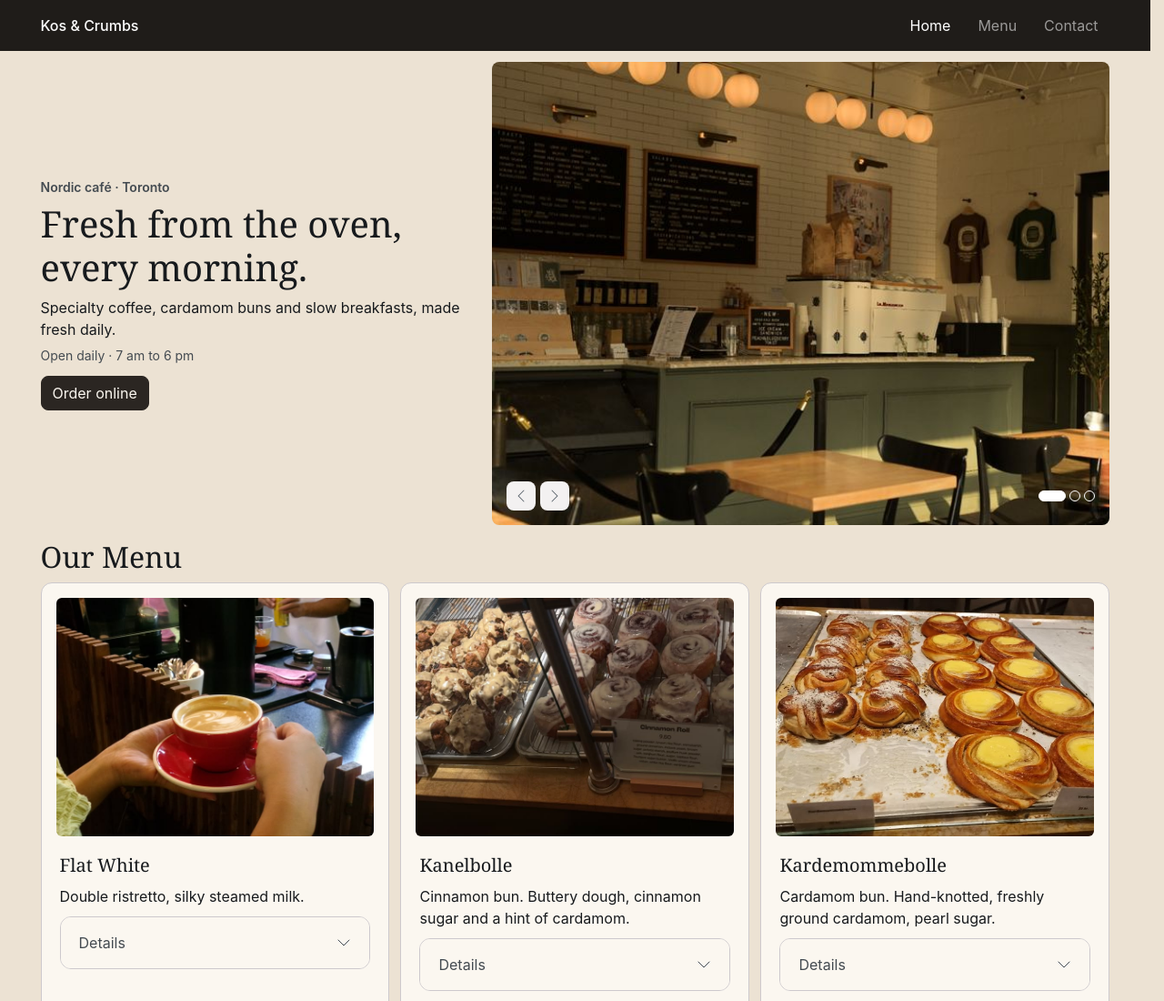
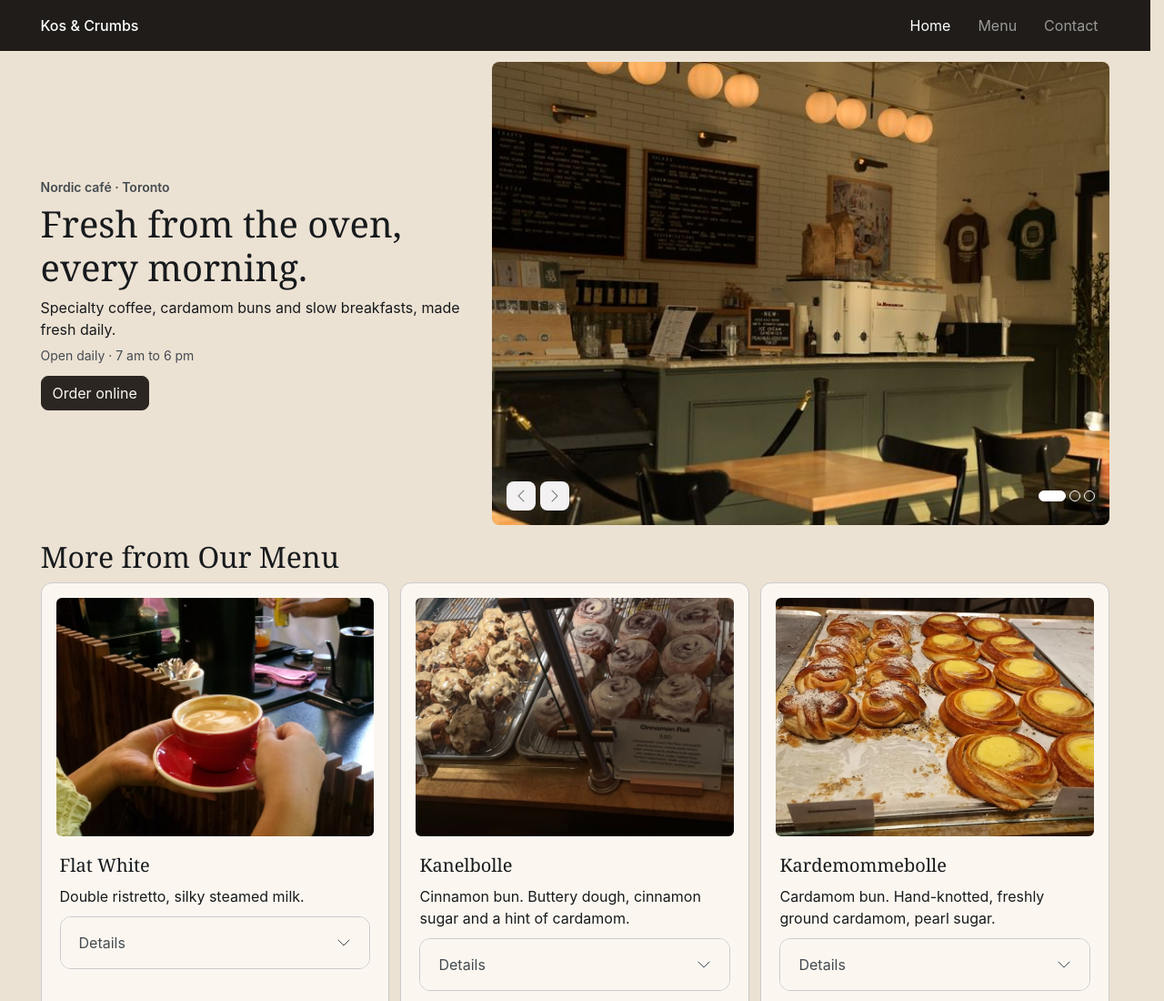
Before and after one commit to sajalsarahi/lab-6, a plain HTML site: page index.html in a window 1280 px wide. Shown: the top 1100 px of the page at 91% size. Drawn offline with Linux system fonts and the light colour scheme.

Commit message:
html changes

```diff
--- a/index.html
+++ b/index.html
@@ -163,7 +163,7 @@
     </div>
 
 
-    <h2 id="menu" class="mb-3">Our Menu</h2>
+     <h2 id="menu" class="mb-3">More from Our Menu</h2>
     <div class="row g-4">
 
       <div class="col-12 md:col-6 lg:col-4">
```
